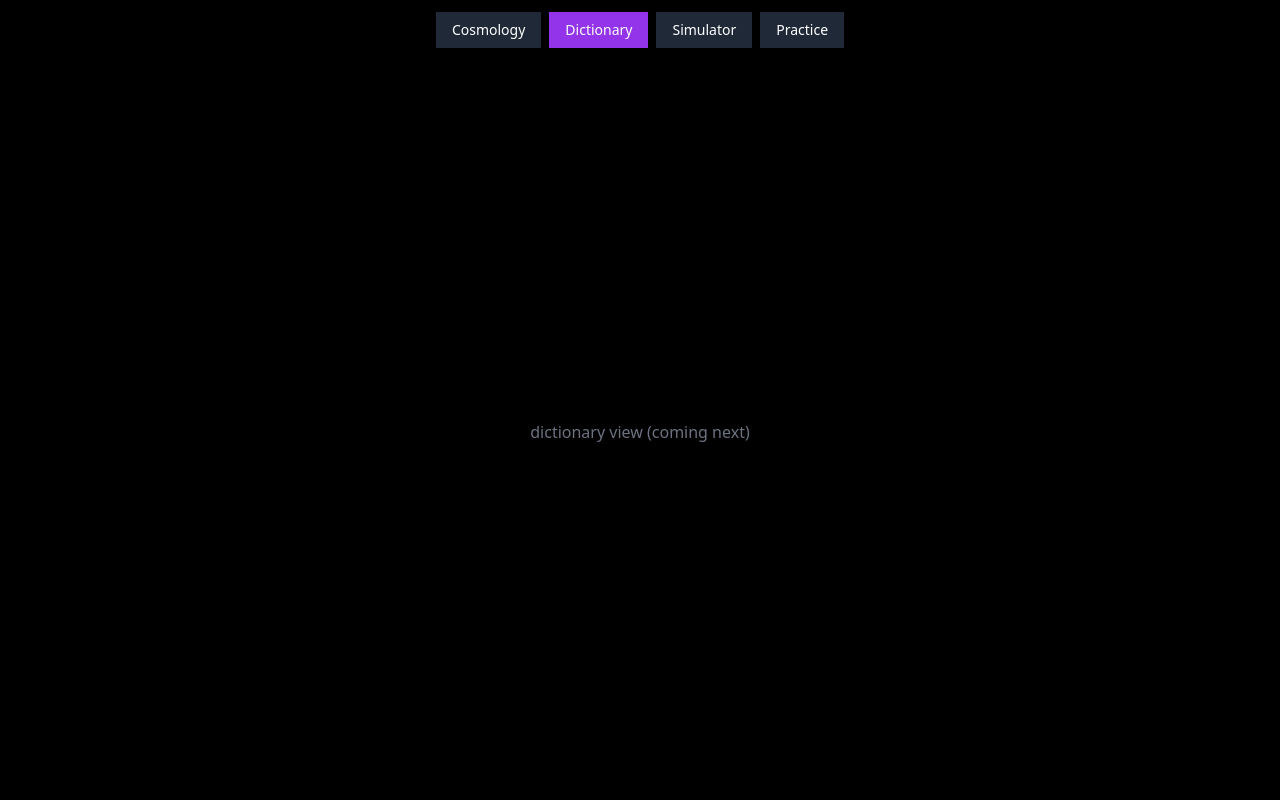
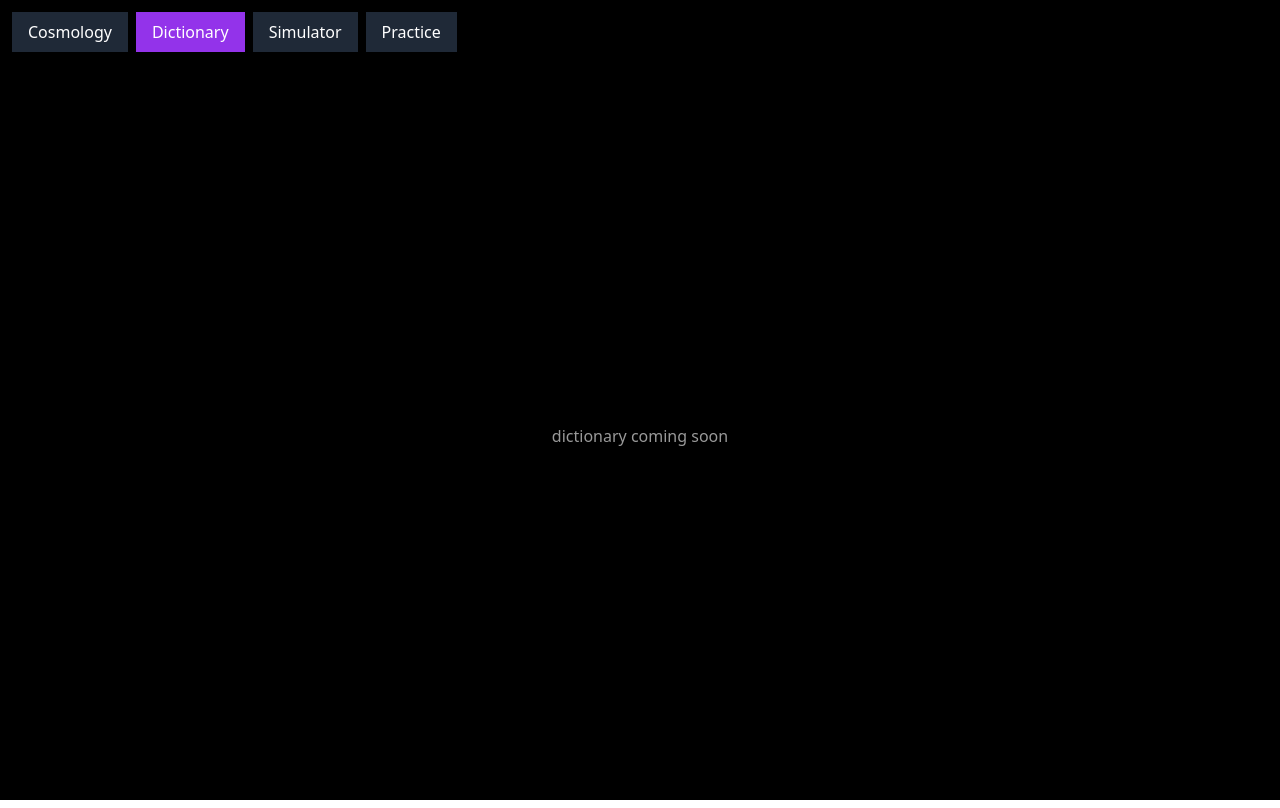
Before and after one commit to nomelmk-cmyk/Consciousness-First-1, a React (Vite) app: page / in a window 1280 px wide. Both pictures are taken after a click on the button "Dictionary". Built offline with nearby package versions, Linux system fonts and the light colour scheme.

Commit message:
Refactor import path and update layout styles

```diff
--- a/src/App.tsx
+++ b/src/App.tsx
@@ -1,5 +1,5 @@
 import { useState } from "react";
-import CosmologyView from "./CosmologyView";
+import CosmologyView from "./views/CosmologyView";
 
 type Tab = "cosmology" | "dictionary" | "simulator" | "practice";
 
@@ -7,15 +7,16 @@ export default function App() {
   const [tab, setTab] = useState<Tab>("cosmology");
 
   return (
-    <div className="w-screen h-screen bg-black text-white overflow-hidden">
+    <div className="w-screen h-screen text-white bg-black">
       {/* Top Nav */}
-      <div className="flex gap-2 p-3 justify-center">
+      <div className="flex gap-2 p-3 bg-black/60 backdrop-blur">
         {(["cosmology", "dictionary", "simulator", "practice"] as Tab[]).map(t => (
           <button
             key={t}
             onClick={() => setTab(t)}
-            className={`px-4 py-2 rounded-lg text-sm capitalize touch-manipulation
-              ${tab === t ? "bg-purple-600" : "bg-gray-800"}`}
+            className={`px-4 py-2 rounded-lg capitalize touch-manipulation ${
+              tab === t ? "bg-purple-600" : "bg-gray-800"
+            }`}
           >
             {t}
           </button>
@@ -23,11 +24,11 @@ export default function App() {
       </div>
 
       {/* View */}
-      <div className="w-full h-[calc(100%-56px)]">
+      <div className="w-full h-[calc(100vh-56px)]">
         {tab === "cosmology" && <CosmologyView />}
         {tab !== "cosmology" && (
-          <div className="h-full flex items-center justify-center text-gray-500">
-            {tab} view (coming next)
+          <div className="flex items-center justify-center h-full opacity-60">
+            {tab} coming soon
           </div>
         )}
       </div>
```
